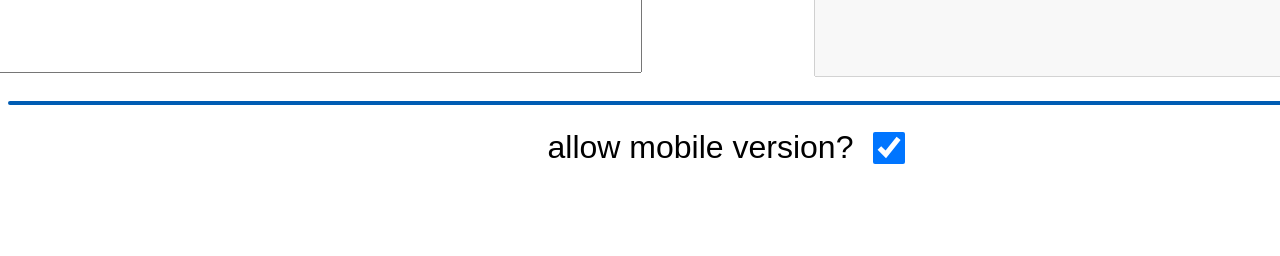
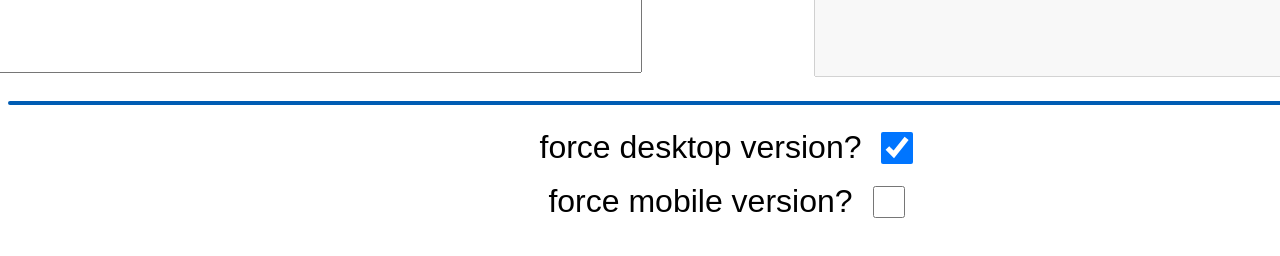
Before and after one commit to mevvern/scrambler, a plain HTML site: page index.html in a window 1280 px wide. Shown: the part 376-632 px from the top of the page. Drawn offline with Linux system fonts and the light colour scheme.

Commit message:
detects width better

```diff
--- a/index.html
+++ b/index.html
@@ -2,8 +2,6 @@
     <head>
         <title>Mevs Awesome String Scrambler</title>
         <script>
-            const ASPECT_RATIO_LIMIT = 1.16;
-
             function scramble(string, seed) {
                 const origArr = Array.from(string);
                 let newArr = [];
@@ -68,10 +66,6 @@
                 return Number(d) / 4294967296;
             }
 
-            function getAspectRatio() {
-                return window.innerWidth / window.innerHeight;
-            }
-
             function swapScrambleButton(event) {
                 const button = event.target;
                 if (button.getAttribute("scramble") === "scramble") {
@@ -96,29 +90,45 @@
                 stringUpdate();
             }
 
-            function allowMobileUpdate () {
-                if (document.getElementById("allowMobileCheckbox").checked) {
-                    localStorage.setItem("allowMobile", "true");
+            function forceMobileUpdate () {
+                if (document.getElementById("forceMobileCheckbox").checked) {
+                    localStorage.setItem("forceMobile", "true");
                 } else {
-                    localStorage.setItem("allowMobile", "false");
+                    localStorage.setItem("forceMobile", "false");
+                }
+
+                if (document.getElementById("forceDesktopCheckbox").checked) {
+                    document.getElementById("forceDesktopCheckbox").checked = false;
+                    localStorage.setItem("forceDesktop", false);
+                }
+
+                updateLayout();
+            }
+
+            function forceDesktopUpdate () {
+                if (document.getElementById("forceDesktopCheckbox").checked) {
+                    localStorage.setItem("forceDesktop", "true");
+                } else {
+                    localStorage.setItem("forceDesktop", "false");
+                }
+
+                if (document.getElementById("forceMobileCheckbox").checked) {
+                    document.getElementById("forceMobileCheckbox").checked = false;
+                    localStorage.setItem("forceMobile", false);
                 }
                 updateLayout();
             }
 
-            //ASPECT RATIO = WIDTH / HEIGHT
-
-            let previousAspectRatio = null
+            const WIDTH_LIMIT = parseInt((window.getComputedStyle(document.querySelector("html")).getPropertyValue('font-size').slice(0, -2))) * 92;
+            let currentDocumentState = "desktop";
 
             function isUpdateNeeded() {
-                const allowMobile = JSON.parse(localStorage.getItem("allowMobile"));
+                isBelowLimitIllegally = window.innerWidth <= WIDTH_LIMIT && currentDocumentState === "desktop";
+                isAboveLimitIllegally = window.innerWidth > WIDTH_LIMIT && currentDocumentState === "mobile";
 
-                if (allowMobile && getAspectRatio() < ASPECT_RATIO_LIMIT && previousAspectRatio > ASPECT_RATIO_LIMIT) {
-                    updateLayout();
-                } else if (allowMobile && getAspectRatio() > ASPECT_RATIO_LIMIT && previousAspectRatio < ASPECT_RATIO_LIMIT) {
+                if (isBelowLimitIllegally || isAboveLimitIllegally) {
                     updateLayout();
                 }
-
-                previousAspectRatio = getAspectRatio();
             }
 
             function updateLayout() {
@@ -126,39 +136,54 @@
                 let stringOutput = document.getElementById("stringOutput");
                 let seedInput = document.getElementById("seedInput");
                 let scramblerToggle = document.getElementById("scramblerToggle");
-                let allowMobileCheckbox = document.getElementById("allowMobileCheckbox");
+                let forceDesktopCheckbox = document.getElementById("forceDesktopCheckbox");
+                let forceMobileCheckbox = document.getElementById("forceMobileCheckbox");
 
                 const inputText = stringInput.value;
                 const outputText = stringOutput.value;
                 const seed = seedInput.value;
                 const mode = scramblerToggle.getAttribute("scramble");
 
-                const allowMobile = JSON.parse(localStorage.getItem("allowMobile"));
+                const forceDesktop = JSON.parse(localStorage.getItem("forceDesktop"));
+                const forceMobile = JSON.parse(localStorage.getItem("forceMobile"));
 
-                if (allowMobile === false || getAspectRatio() > ASPECT_RATIO_LIMIT) {
+                if (window.innerWidth > WIDTH_LIMIT) {
                     document.body.innerHTML = desktopHtml;
+                    currentDocumentState = "desktop";
                 } else {
                     document.body.innerHTML = mobileHtml;
+                    currentDocumentState = "mobile";
+                }
+
+                if (forceDesktop === true) {
+                    document.body.innerHTML = desktopHtml;
+                    currentDocumentState = "desktop";
+                } else if (forceMobile === true) {
+                    document.body.innerHTML = mobileHtml;
+                    currentDocumentState = "mobile";
                 }
 
                 stringInput = document.getElementById("stringInput");
                 stringOutput = document.getElementById("stringOutput");
                 seedInput = document.getElementById("seedInput");
                 scramblerToggle = document.getElementById("scramblerToggle");
-                allowMobileCheckbox = document.getElementById("allowMobileCheckbox");
+                forceDesktopCheckbox = document.getElementById("forceDesktopCheckbox");
+                forceMobileCheckbox = document.getElementById("forceMobileCheckbox");
 
                 stringInput.value = inputText;
                 stringOutput.value = outputText;
                 seedInput.value = seed;
                 scramblerToggle.setAttribute("scramble", mode);
-                allowMobileCheckbox.checked = allowMobile;
+                forceDesktopCheckbox.checked = forceDesktop;
+                forceMobileCheckbox.checked = forceMobile;
 
                 stringInput.addEventListener("input", stringUpdate);
                 stringInput.dispatchEvent(new Event('input', {bubbles: true}));
 
                 seedInput.addEventListener("input", stringUpdate);
                 scramblerToggle.addEventListener("click", swapScrambleButton);
-                allowMobileCheckbox.addEventListener("click", allowMobileUpdate);
+                forceDesktopCheckbox.addEventListener("click", forceDesktopUpdate);
+                forceMobileCheckbox.addEventListener("click", forceMobileUpdate);
             }
 
             function stringUpdate() {
@@ -180,22 +205,27 @@
             }
 
             function init() {
+                const forceDesktop = JSON.parse(localStorage.getItem("forceDesktop"));
+                if (typeof forceDesktop !== "boolean") {
+                    console.log("forceDesktop did not exist on startup!")
+                    localStorage.setItem("forceDesktop", "true");
+                } else {
+                    console.log("forceDesktop exists on startup! it was", forceDesktop);
+                }
+
+                const forceMobile = JSON.parse(localStorage.getItem("forceMobile"));
+                if (typeof forceMobile !== "boolean") {
+                    console.log("forceMobile did not exist on startup!")
+                    localStorage.setItem("forceMobile", "false");
+                } else {
+                    console.log("forceMobile exists on startup! it was", forceMobile);
+                }
+
                 window.addEventListener("resize", isUpdateNeeded);
 
                 document.body.innerHTML = desktopHtml;
 
                 updateLayout();
-
-                const allowMobile = JSON.parse(localStorage.getItem("allowMobile"));
-
-                if (typeof allowMobile !== "boolean") {
-                    console.log("allowMobile did not exist on startup!")
-                    localStorage.setItem("allowMobile", "true");
-                    allowMobileCheckbox.checked = true;
-                } else {
-                    console.log("allowMobile exists on startup! it was", allowMobile);
-                    allowMobileCheckbox.checked = allowMobile;
-                }
             }
 
             window.addEventListener("DOMContentLoaded", init);
@@ -225,8 +255,12 @@
                     </div>
                     <hr>
                     <div class="horiDiv">
-                        <label for="allowMobileCheckbox">allow mobile version?</label>
-                        <input id="allowMobileCheckbox" type="checkbox" style="width: 2rem; height: 2rem;">
+                        <label for="forceDesktopCheckbox">force desktop version?</label>
+                        <input id="forceDesktopCheckbox" type="checkbox" style="width: 2rem; height: 2rem;">
+                    </div>
+                    <div class="horiDiv">
+                        <label for="forceMobileCheckbox">force mobile version?</label>
+                        <input id="forceMobileCheckbox" type="checkbox" style="width: 2rem; height: 2rem;">
                     </div>
                 </div>
             `
@@ -256,8 +290,12 @@
 
                     <hr mobile>
                     <div class="horiDiv">
-                        <label for="allowMobileCheckbox">allow mobile version?</label>
-                        <input id="allowMobileCheckbox" type="checkbox" style="width: 2rem; height: 2rem;">
+                        <label for="forceDesktopCheckbox">force desktop version?</label>
+                        <input id="forceDesktopCheckbox" type="checkbox" style="width: 2rem; height: 2rem;">
+                    </div>
+                    <div class="horiDiv">
+                        <label for="forceMobileCheckbox">force mobile version?</label>
+                        <input id="forceMobileCheckbox" type="checkbox" style="width: 2rem; height: 2rem;">
                     </div>
                 </div>
             `
```
